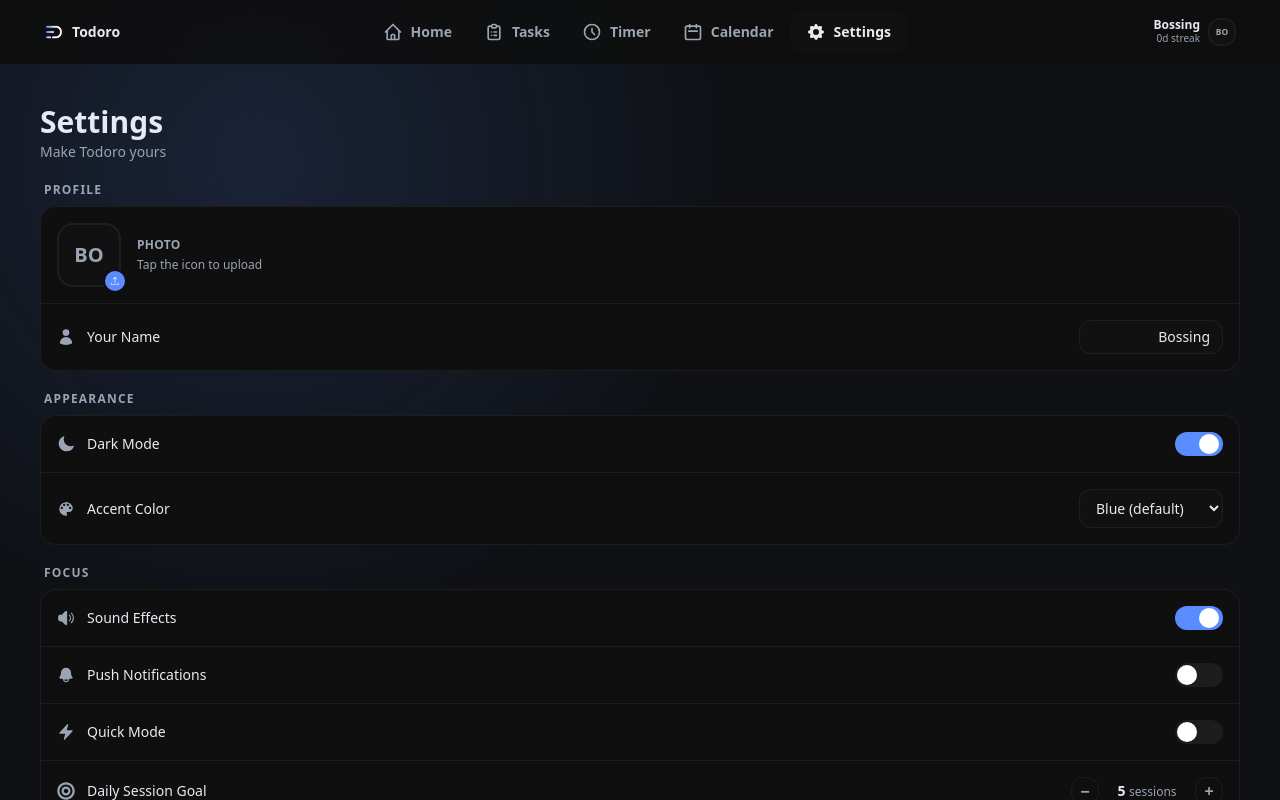
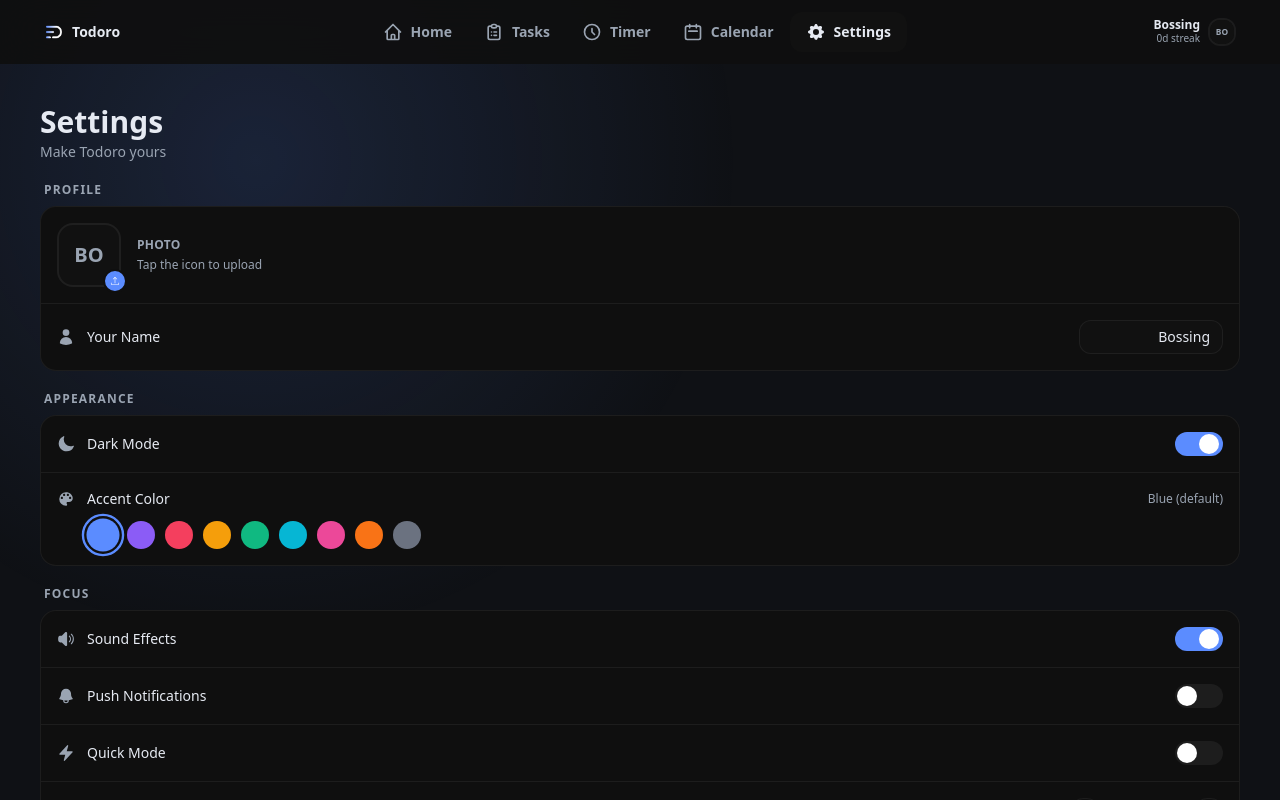
Before and after one commit to PatriusCastro/todoro.v2, a Next.js app in the folder todoro.v2/: page / in a window 1280 px wide. Both pictures are taken after a click on the button "BO". Shown: the top 800 px of the page. Built offline with nearby package versions, Linux system fonts and the light colour scheme.

Commit message:
feat(ux): phase 1 friction fixes — faster start, fewer taps

```diff
--- a/todoro.v2/app/page.tsx
+++ b/todoro.v2/app/page.tsx
@@ -393,6 +393,15 @@ export default function Home() {
     }
   }
 
+  // Begin a fresh focus session on a specific task (the ▶ quick-start)
+  const handleStartFocus = (task: Task) => {
+    setActiveTask(task)
+    setPhase("focus")
+    setTime(reverseMode ? 0 : focusMins * 60)
+    setRunning(true)
+    setTab("timer")
+  }
+
   const timerProps = {
     time, phase, mode, focusMins, breakMins, longBreakMins: LONG_BREAK_MINS,
     running, progress, sessions, totalSessions: dailyGoal, cycleCount,
@@ -451,6 +460,7 @@ export default function Home() {
           onSave={handleSaveTask} onDelete={handleDeleteTask}
           onToggle={handleToggleTask} onToggleSub={handleToggleSub}
           onSetActive={setActiveTask} onNavToTimer={() => setTab("timer")}
+          onStartFocus={handleStartFocus}
           onSaveProject={handleSaveProject} />
       )}
 
--- a/todoro.v2/components/AppShell.tsx
+++ b/todoro.v2/components/AppShell.tsx
@@ -32,7 +32,7 @@ const NAV: { id: Tab; label: string }[] = [
   { id: "tasks",    label: "Tasks"    },
   { id: "timer",    label: "Timer"    },
   { id: "calendar", label: "Calendar" },
-  { id: "settings", label: "Me"       },
+  { id: "settings", label: "Settings" },
 ]
 
 function NavIcon({ id, active }: { id: Tab; active: boolean }) {
@@ -119,7 +119,7 @@ export default function AppShell({
                           select-none transition-colors duration-150
                           ${active ? "text-tx" : "text-sub hover:text-tx"}`}>
                         <NavIcon id={id} active={active} />
-                        {label === "Me" ? "Settings" : label}
+                        {label}
                         {id === "timer" && running && (
                           <span className={`absolute -top-0.5 -right-0.5 w-2 h-2 rounded-full border-2 border-bg ${dotColor}`} />
                         )}
--- a/todoro.v2/components/SettingsPage.tsx
+++ b/todoro.v2/components/SettingsPage.tsx
@@ -98,17 +98,26 @@ export default function SettingsPage({
 
       <Section label="Appearance">
         <ToggleRow label="Dark Mode" icon={<HiMoon size={18} className="text-sub shrink-0" />} value={dark} onChange={onDark} />
-        <div className="flex items-center justify-between px-4 py-4">
-          <MdColorLens size={18} className="text-sub shrink-0" />
-          <span className="ml-3 flex-1 text-sm font-medium text-tx">Accent Color</span>
-
-          <select value={accentTheme} onChange={e => onAccentTheme(e.target.value)}
-            className="w-36 bg-surface2 border border-border rounded-xl px-3 py-2 text-sm text-tx
-              outline-none focus:border-accent transition-colors">
-            {ACCENT_THEMES.map(({ id, label }) => (
-              <option key={id} value={id}>{label}</option>
+        <div className="flex flex-col gap-3 px-4 py-4">
+          <div className="flex items-center gap-3">
+            <MdColorLens size={18} className="text-sub shrink-0" />
+            <span className="flex-1 text-sm font-medium text-tx">Accent Color</span>
+            <span className="text-xs text-sub">
+              {ACCENT_THEMES.find(t => t.id === accentTheme)?.label ?? accentTheme}
+            </span>
+          </div>
+          <div className="flex flex-wrap gap-2.5 pl-8">
+            {ACCENT_THEMES.map(({ id, color, label }) => (
+              <button key={id} onClick={() => onAccentTheme(id)} title={label} aria-label={label}
+                className="w-7 h-7 rounded-full transition-all duration-100 active:scale-90"
+                style={{
+                  backgroundColor: color,
+                  outline: accentTheme === id ? `2px solid ${color}` : "none",
+                  outlineOffset: "2px",
+                  transform: accentTheme === id ? "scale(1.18)" : "scale(1)",
+                }} />
             ))}
-          </select>
+          </div>
         </div>
       </Section>
 
--- a/todoro.v2/components/TasksPage.tsx
+++ b/todoro.v2/components/TasksPage.tsx
@@ -20,6 +20,7 @@ interface TasksPageProps {
   onSave: (t: Task) => void; onDelete: (id: string) => void
   onToggle: (id: string) => void; onToggleSub: (tId: string, sId: string) => void
   onSetActive: (t: Task) => void; onNavToTimer: () => void
+  onStartFocus: (t: Task) => void
   onSaveProject: (p: Project) => void
   onDeleteProject: (id: string) => void
   dark: boolean
@@ -35,7 +36,7 @@ type Filter = Priority | "all" | "done"
 export default function TasksPage({
   tasks, activeTask, running, projects,
   onSave, onDelete, onToggle, onToggleSub,
-  onSetActive, onNavToTimer, onSaveProject, onDeleteProject, dark,
+  onSetActive, onNavToTimer, onStartFocus, onSaveProject, onDeleteProject, dark,
 }: TasksPageProps) {
   const [search,    setSearch]    = useState("")
   const [filter,    setFilter]    = useState<Filter>("all")
@@ -67,8 +68,8 @@ export default function TasksPage({
 
   const handleQuickStart = useCallback((task: Task) => {
     if (running) { setShowSessionToast(true); setTimeout(() => setShowSessionToast(false), 3000); return }
-    onSetActive(task); onNavToTimer()
-  }, [running, onSetActive, onNavToTimer])
+    onStartFocus(task)
+  }, [running, onStartFocus])
 
   const handleTaskClick = useCallback((task: Task) => {
     if (running) { setShowSessionToast(true); setTimeout(() => setShowSessionToast(false), 3000); return }
@@ -141,6 +142,7 @@ export default function TasksPage({
         onToggleSub={onToggleSub}
         onSetActive={onSetActive}
         onNavToTimer={onNavToTimer}
+        onStartFocus={onStartFocus}
         onSaveProject={onSaveProject}
         onDeleteProject={id => { handleDeleteProject(id); setActiveProject(null) }}
         onEditProject={p => setProjectModal({ open: true, project: p })}
--- a/todoro.v2/components/tasks/ProjectPage.tsx
+++ b/todoro.v2/components/tasks/ProjectPage.tsx
@@ -24,6 +24,7 @@ interface ProjectPageProps {
   onToggleSub: (tId: string, sId: string) => void
   onSetActive: (t: Task) => void
   onNavToTimer: () => void
+  onStartFocus: (t: Task) => void
   onSaveProject: (p: Project) => void
   onDeleteProject: (id: string) => void
   onEditProject?: (p: Project) => void   // opens ProjectModal in parent
@@ -32,7 +33,7 @@ interface ProjectPageProps {
 export default function ProjectPage({
   project, allTasks, activeTask, running, dark, projects,
   onBack, onSave, onDelete, onToggle, onToggleSub,
-  onSetActive, onNavToTimer, onSaveProject, onDeleteProject, onEditProject,
+  onSetActive, onNavToTimer, onStartFocus, onSaveProject, onDeleteProject, onEditProject,
 }: ProjectPageProps) {
   const tasks    = allTasks.filter(t => t.projectId === project.id)
   const pending  = tasks.filter(t => !t.done)
@@ -64,8 +65,8 @@ export default function ProjectPage({
 
   const handleQuickStart = useCallback((task: Task) => {
     if (running) { setShowSessionToast(true); setTimeout(() => setShowSessionToast(false), 3000); return }
-    onSetActive(task); onNavToTimer()
-  }, [running, onSetActive, onNavToTimer])
+    onStartFocus(task)
+  }, [running, onStartFocus])
 
   const handleTaskClick = useCallback((task: Task) => {
     if (running) { setShowSessionToast(true); setTimeout(() => setShowSessionToast(false), 3000); return }
--- a/todoro.v2/components/tasks/TaskModal.tsx
+++ b/todoro.v2/components/tasks/TaskModal.tsx
@@ -168,7 +168,9 @@ export default function TaskModal({ task, projects, onSave, onDelete, onClose, o
           </div>
 
           {/* Title */}
-          <input value={title} onChange={e => setTitle(e.target.value)} placeholder="What needs to be done?" autoFocus
+          <input value={title} onChange={e => setTitle(e.target.value)}
+            onKeyDown={e => { if (e.key === "Enter") { e.preventDefault(); handleSave() } }}
+            placeholder="What needs to be done?" autoFocus
             className="w-full bg-surface2 border border-border rounded-2xl px-4 py-3 text-sm font-semibold text-tx placeholder:text-sub outline-none focus:border-accent transition-colors" />
 
           {/* Priority */}
```
